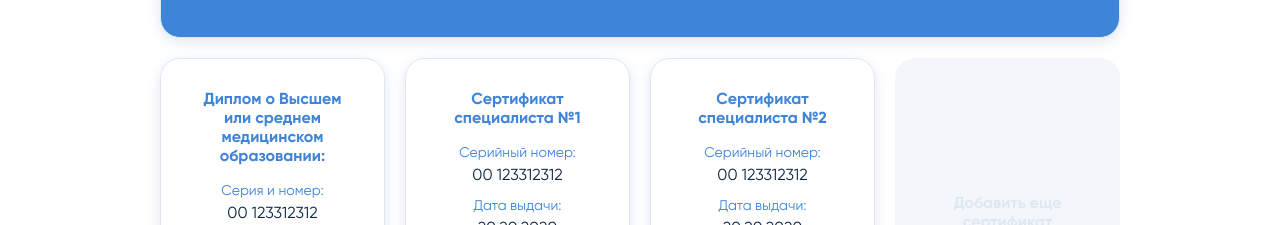
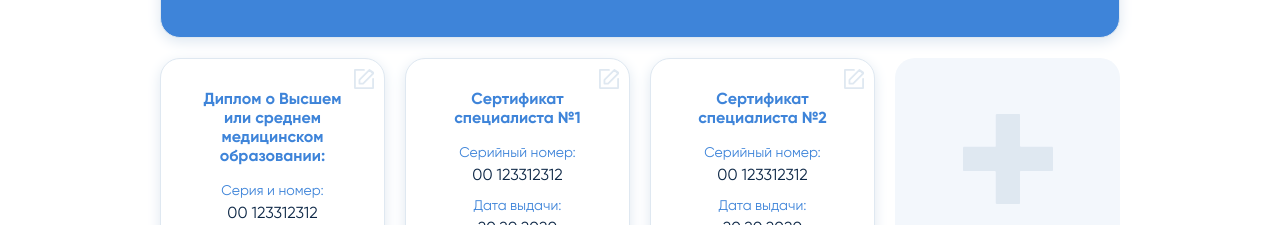
Before and after one commit to webmanana/ftiziatria, a plain HTML site: page account.html in a window 1280 px wide. Shown: the part 561-786 px from the top of the page. Drawn offline with Linux system fonts and the light colour scheme; the site is published under a folder, as on GitHub Pages, so addresses that start at the root find nothing.

Commit message:
fix finish

```diff
--- a/account.html
+++ b/account.html
@@ -300,7 +300,7 @@
                     <div class="block block-3">
                       <div class="certificate-item">
                         <a href="#" class="change-input">
-                          <img src="/img/change-grey.svg" alt="">
+                          <img src="img/change-grey.svg" alt="">
                         </a>
                         <h4>Диплом о Высшем или среднем медицинском образовании:</h4>
                         <div class="certificate-info">
@@ -316,7 +316,7 @@
                     <div class="block block-3">
                       <div class="certificate-item">
                         <a href="#" class="change-input">
-                          <img src="/img/change-grey.svg" alt="">
+                          <img src="img/change-grey.svg" alt="">
                         </a>
                         <h4>Сертификат специалиста №1</h4>
                         <div class="certificate-info">
@@ -336,7 +336,7 @@
                     <div class="block block-3">
                       <div class="certificate-item">
                         <a href="#" class="change-input">
-                          <img src="/img/change-grey.svg" alt="">
+                          <img src="img/change-grey.svg" alt="">
                         </a>
                         <h4>Сертификат специалиста №2</h4>
                         <div class="certificate-info">
@@ -357,7 +357,7 @@
                       <div class="certificate-item">
                         <a href="#" class="certificate-plus">
                           <div class="certificate-plus__img">
-                            <img src="/img/plus.png" alt="">
+                            <img src="img/plus.png" alt="">
                           </div>
                           <span>Добавить еще сертификат</span>
                         </a>
```
